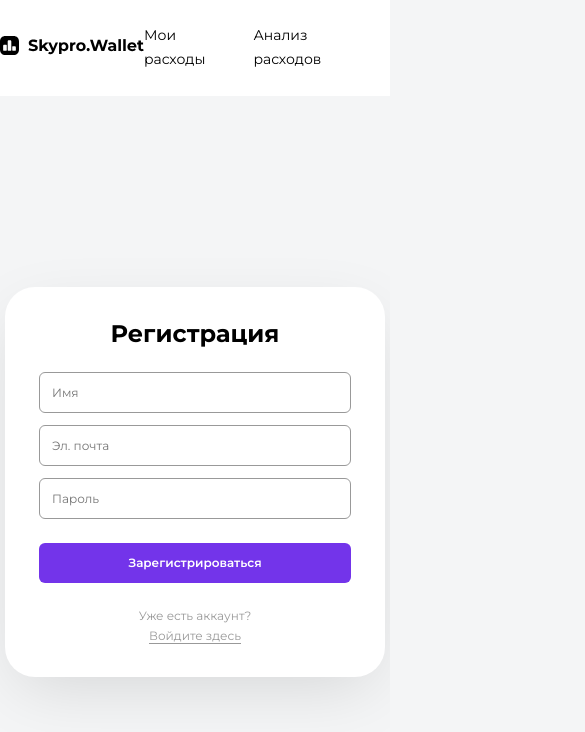
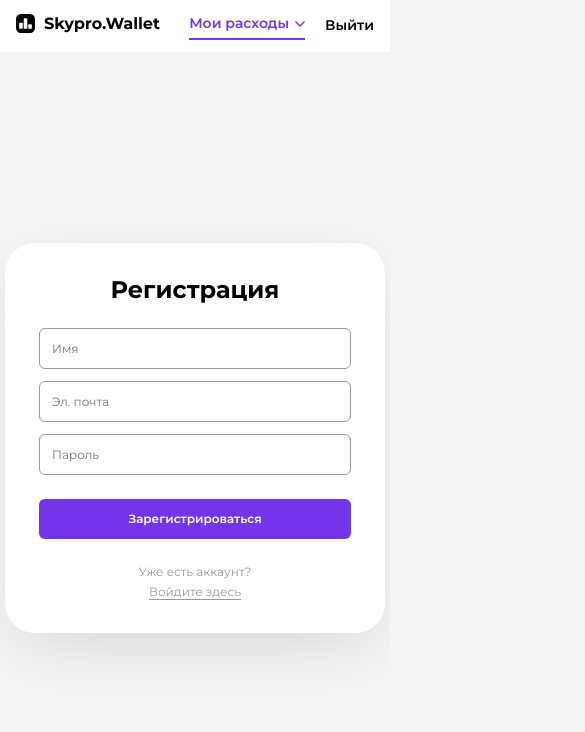
Before and after one commit to kors-ak/skypro-wallet, a React (Vite) app: page /sign-up in a window 390 px wide. Shown: the top 732 px of the page, 585 px wide, since content can reach past the window. Built offline with nearby package versions, Linux system fonts and the light colour scheme; no server answers; sample sign-in values are in the browser's storage.

Commit message:
feat: добавляет адаптивный Header и подтверждение выхода

```diff
--- a/src/components/features/Form/Form.jsx
+++ b/src/components/features/Form/Form.jsx
@@ -102,7 +102,7 @@ export const Form = () => {
     setIsButtonDisabled(hasErrors)
   }
   return (
-    <SForm>
+    <SForm id="new-expense">
       <SContent>
         <STitle>Новый расход</STitle>
         <SGroup>
--- a/src/components/layout/Header/Header.jsx
+++ b/src/components/layout/Header/Header.jsx
@@ -1,17 +1,65 @@
-import { Link, NavLink } from 'react-router-dom'
+import { useEffect, useRef, useState } from 'react'
+import { Link, NavLink, useLocation, useNavigate } from 'react-router-dom'
 
 import { useAuth } from '../../../context/AuthContext'
+import ConfirmDialog from '../../shared/ConfirmDialog/ConfirmDialog'
 import {
   SContent,
+  SDropdown,
+  SDropdownItem,
   SExitButton,
   SGroup,
   SHeader,
   SLogo,
+  SMobileNav,
+  SMobileNavTrigger,
   SPagesLinks,
 } from './Header.styled'
 
 export const Header = () => {
   const { logout, token } = useAuth()
+  const location = useLocation()
+  const navigate = useNavigate()
+  const [isMenuOpen, setIsMenuOpen] = useState(false)
+  const [isLogoutConfirmOpen, setIsLogoutConfirmOpen] = useState(false)
+  const menuRef = useRef(null)
+
+  useEffect(() => {
+    if (!isMenuOpen) return
+
+    const handleClickOutside = (event) => {
+      if (menuRef.current && !menuRef.current.contains(event.target)) {
+        setIsMenuOpen(false)
+      }
+    }
+
+    document.addEventListener('mousedown', handleClickOutside)
+    return () => document.removeEventListener('mousedown', handleClickOutside)
+  }, [isMenuOpen])
+
+  const currentLabel =
+    location.pathname === '/analytics' ? 'Анализ расходов' : 'Мои расходы'
+
+  const goToExpenses = () => {
+    navigate('/')
+    setIsMenuOpen(false)
+  }
+
+  const goToNewExpense = () => {
+    if (location.pathname === '/') {
+      document
+        .getElementById('new-expense')
+        ?.scrollIntoView({ behavior: 'smooth' })
+    } else {
+      navigate('/', { state: { focusForm: true } })
+    }
+    setIsMenuOpen(false)
+  }
+
+  const goToAnalytics = () => {
+    navigate('/analytics')
+    setIsMenuOpen(false)
+  }
 
   return (
     <SHeader>
@@ -29,16 +77,66 @@ export const Header = () => {
               </NavLink>
               <NavLink to="/analytics">Анализ расходов</NavLink>
             </SPagesLinks>
-            <SExitButton
-              onClick={() => {
-                logout()
-              }}
-            >
+
+            <SMobileNav ref={menuRef}>
+              <SMobileNavTrigger
+                type="button"
+                $open={isMenuOpen}
+                onClick={() => setIsMenuOpen((prev) => !prev)}
+              >
+                {currentLabel}
+                <svg width="10" height="6" viewBox="0 0 10 6" fill="none">
+                  <path
+                    d="M1 1L5 5L9 1"
+                    stroke="currentColor"
+                    strokeWidth="1.5"
+                    strokeLinecap="round"
+                    strokeLinejoin="round"
+                  />
+                </svg>
+              </SMobileNavTrigger>
+
+              {isMenuOpen && (
+                <SDropdown>
+                  <SDropdownItem
+                    type="button"
+                    $active={location.pathname === '/'}
+                    onClick={goToExpenses}
+                  >
+                    Мои расходы
+                  </SDropdownItem>
+                  <SDropdownItem type="button" onClick={goToNewExpense}>
+                    Новый расход
+                  </SDropdownItem>
+                  <SDropdownItem
+                    type="button"
+                    $active={location.pathname === '/analytics'}
+                    onClick={goToAnalytics}
+                  >
+                    Анализ расходов
+                  </SDropdownItem>
+                </SDropdown>
+              )}
+            </SMobileNav>
+
+            <SExitButton onClick={() => setIsLogoutConfirmOpen(true)}>
               Выйти
             </SExitButton>
           </SGroup>
         )}
       </SContent>
+
+      {isLogoutConfirmOpen && (
+        <ConfirmDialog
+          title="Выйти из аккаунта?"
+          confirmLabel="Выйти"
+          onConfirm={() => {
+            setIsLogoutConfirmOpen(false)
+            logout()
+          }}
+          onCancel={() => setIsLogoutConfirmOpen(false)}
+        />
+      )}
     </SHeader>
   )
 }
--- a/src/components/layout/Header/Header.styled.js
+++ b/src/components/layout/Header/Header.styled.js
@@ -11,12 +11,21 @@ export const SContent = styled.div`
   display: flex;
   justify-content: space-between;
   align-items: center;
+
+  @media (max-width: 425px) {
+    padding: 12px 16px;
+  }
 `
 export const SLogo = styled.div``
 
 export const SGroup = styled.div`
   display: flex;
+  align-items: center;
   gap: 400px;
+
+  @media (max-width: 425px) {
+    gap: 20px;
+  }
 `
 
 export const SPagesLinks = styled.div`
@@ -35,6 +44,10 @@ export const SPagesLinks = styled.div`
       border-bottom: 2px solid #7334ea;
     }
   }
+
+  @media (max-width: 425px) {
+    display: none;
+  }
 `
 
 export const SExitButton = styled.button`
@@ -44,3 +57,57 @@ export const SExitButton = styled.button`
   line-height: 170%;
   color: black;
 `
+
+export const SMobileNav = styled.div`
+  position: relative;
+  display: none;
+
+  @media (max-width: 425px) {
+    display: block;
+  }
+`
+
+export const SMobileNavTrigger = styled.button`
+  background: transparent;
+  display: flex;
+  align-items: center;
+  gap: 6px;
+  padding-bottom: 2px;
+  font-weight: 600;
+  font-size: 14px;
+  line-height: 170%;
+  color: #7334ea;
+  border-bottom: 2px solid #7334ea;
+
+  svg {
+    transform: rotate(${({ $open }) => ($open ? '180deg' : '0deg')});
+    transition: transform 0.2s ease;
+  }
+`
+
+export const SDropdown = styled.div`
+  position: absolute;
+  top: calc(100% + 8px);
+  left: 0;
+  width: max-content;
+  display: flex;
+  flex-direction: column;
+  gap: 8px;
+  padding: 10px;
+  background-color: #ffffff;
+  border: 0.5px solid #999999;
+  border-radius: 6px;
+  box-shadow: 0px 20px 67px -12px rgba(0, 0, 0, 0.13);
+  z-index: 20;
+`
+
+export const SDropdownItem = styled.button`
+  padding: 7px 14px;
+  border-radius: 24px;
+  font-size: 12px;
+  white-space: nowrap;
+  text-align: left;
+  background-color: ${({ $active }) => ($active ? '#f1ebfd' : '#f4f5f6')};
+  color: ${({ $active }) => ($active ? '#7334ea' : '#000000')};
+  font-weight: ${({ $active }) => ($active ? 600 : 400)};
+`
--- a/src/components/layout/Main/Main.jsx
+++ b/src/components/layout/Main/Main.jsx
@@ -1,9 +1,24 @@
+import { useEffect } from 'react'
+import { useLocation, useNavigate } from 'react-router-dom'
+
 import { ExpensesTable } from '../../features/ExpensesTable/ExpensesTable'
 import Form from '../../features/Form/Form'
 import { Header } from '../Header/Header'
 import { SContent, SHeading, SMain } from './Main.styled'
 
 const Main = () => {
+  const location = useLocation()
+  const navigate = useNavigate()
+
+  useEffect(() => {
+    if (!location.state?.focusForm) return
+
+    document
+      .getElementById('new-expense')
+      ?.scrollIntoView({ behavior: 'smooth' })
+    navigate(location.pathname, { replace: true, state: {} })
+  }, [location.state])
+
   return (
     <>
       <Header />
--- a/src/components/shared/ConfirmDialog/ConfirmDialog.jsx
+++ b/src/components/shared/ConfirmDialog/ConfirmDialog.jsx
@@ -9,7 +9,14 @@ import {
   STitle,
 } from './ConfirmDialog.styled'
 
-const ConfirmDialog = ({ title, message, onConfirm, onCancel, disabled }) => {
+const ConfirmDialog = ({
+  title,
+  message,
+  confirmLabel = 'Удалить',
+  onConfirm,
+  onCancel,
+  disabled,
+}) => {
   return createPortal(
     <SOverlay onClick={onCancel}>
       <SDialog onClick={(event) => event.stopPropagation()}>
@@ -20,7 +27,7 @@ const ConfirmDialog = ({ title, message, onConfirm, onCancel, disabled }) => {
             Отмена
           </SButton>
           <SButton $primary onClick={onConfirm} disabled={disabled}>
-            Удалить
+            {confirmLabel}
           </SButton>
         </SActions>
       </SDialog>
```
